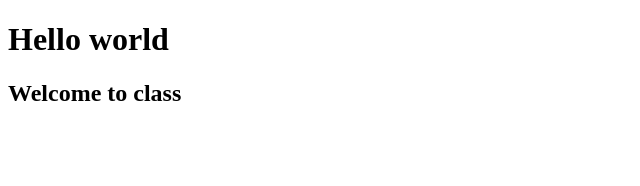
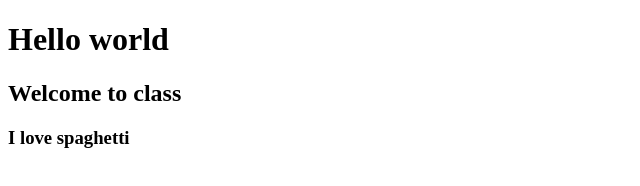
Before and after one commit to jrbullard/SDEV255ExampleGit, a plain HTML site: page index.html in a window 1280 px wide. Shown: the whole page, without its empty margins (0-640 px from the left). Drawn offline with Linux system fonts and the light colour scheme.

Commit message:
Added a new h3 tag

```diff
--- a/index.html
+++ b/index.html
@@ -9,5 +9,6 @@
 <body>
     <h1>Hello world</h1>
     <h2>Welcome to class</h2>
+    <h3>I love spaghetti</h3>
 </body>
 </html>
```
